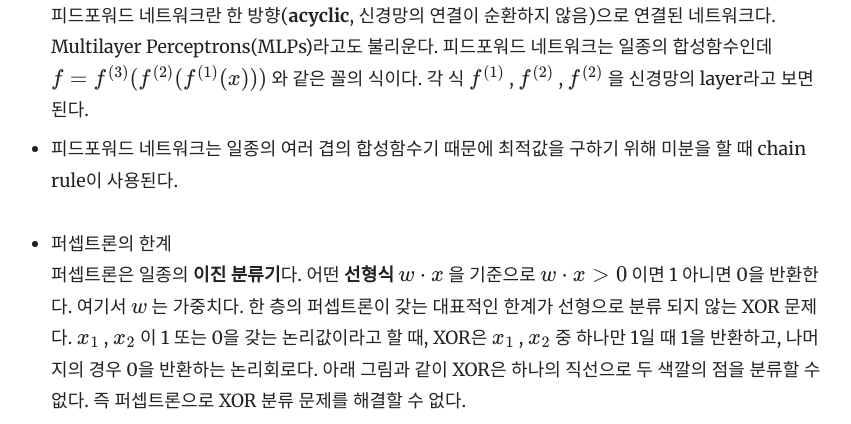
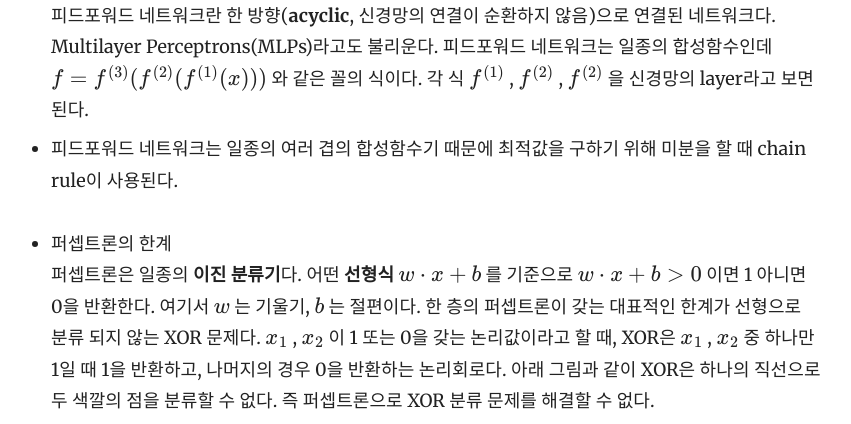
Before and after one commit to yrk3434/yrk3434.github.io, a Jekyll site: the page built from _docs/Theory/Deep Learning Overview.md, in a window 1280 px wide and 900 px high, scrolled down 1605 px, cut to the strip 0-424 px from the top of the window. Shown: the whole strip, without its empty margins (369-1220 px from the left). Built offline with Jekyll 4.4.1, drawn with Linux system fonts in a browser that asks for light colours; formulas are drawn with MathJax 3.

Commit message:
Update Deep Learning Overview.md

```diff
--- a/_docs/Theory/Deep Learning Overview.md
+++ b/_docs/Theory/Deep Learning Overview.md
@@ -50,7 +50,7 @@ toc_label: 목차
 - 피드포워드 네트워크는 일종의 여러 겹의 합성함수기 때문에 최적값을 구하기 위해 미분을 할 때 chain rule이 사용된다.
 
 - 퍼셉트론의 한계 <br/>
-퍼셉트론은 일종의 **이진 분류기**다. 어떤 **선형식** $ w \cdot x $ 을 기준으로  $ w \cdot x >0 $ 이면  1 아니면 0을 반환한다. 여기서 $ w $ 는 가중치다. 한 층의 퍼셉트론이 갖는 대표적인 한계가 선형으로 분류 되지 않는 XOR 문제다. $ x_1 $ , $ x_2 $ 이 1 또는 0을 갖는 논리값이라고 할 때, XOR은 $ x_1 $ , $ x_2 $ 중 하나만 1일 때 1을 반환하고, 나머지의 경우 0을 반환하는 논리회로다. 아래 그림과 같이 XOR은 하나의 직선으로 두 색깔의 점을 분류할 수 없다. 즉 퍼셉트론으로 XOR 분류 문제를 해결할 수 없다.
+퍼셉트론은 일종의 **이진 분류기**다. 어떤 **선형식** $ w \cdot x + b $ 를 기준으로  $ w \cdot x + b >0 $ 이면  1 아니면 0을 반환한다. 여기서 $ w $ 는 기울기, $ b $ 는 절편이다. 한 층의 퍼셉트론이 갖는 대표적인 한계가 선형으로 분류 되지 않는 XOR 문제다. $ x_1 $ , $ x_2 $ 이 1 또는 0을 갖는 논리값이라고 할 때, XOR은 $ x_1 $ , $ x_2 $ 중 하나만 1일 때 1을 반환하고, 나머지의 경우 0을 반환하는 논리회로다. 아래 그림과 같이 XOR은 하나의 직선으로 두 색깔의 점을 분류할 수 없다. 즉 퍼셉트론으로 XOR 분류 문제를 해결할 수 없다.
 
 ![Image](https://res.cloudinary.com/practicaldev/image/fetch/s--O_kCr-s2--/c_imagga_scale,f_auto,fl_progressive,h_420,q_auto,w_1000/https://dev-to-uploads.s3.amazonaws.com/i/lkli02223oqhlac1jetz.png){: height="200"}
 
```
